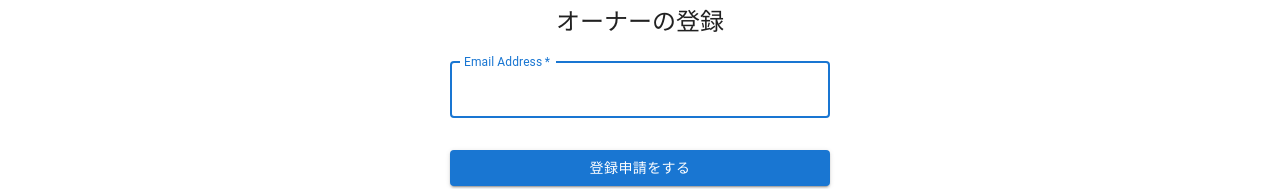
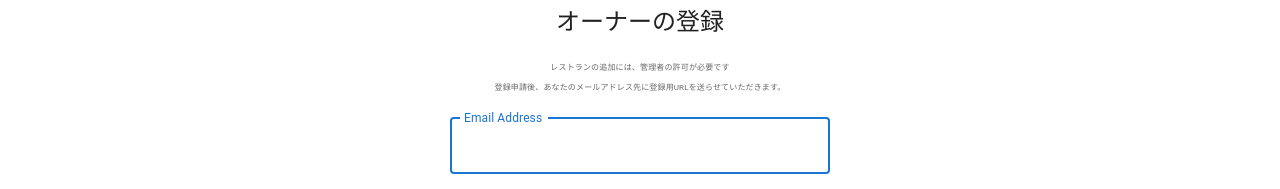
Before and after one commit to daichi1123/trovare_client, a React (Create React App) app in the folder app_client/: page /owner/registrations/request in a window 1280 px wide. Shown: the part 183-372 px from the top of the page. Built offline with nearby package versions, Linux system fonts and the light colour scheme; no server answers.

Commit message:
feat: add validation

```diff
--- a/app_client/src/tsx/views/components/block/RequestRegistrationForm.tsx
+++ b/app_client/src/tsx/views/components/block/RequestRegistrationForm.tsx
@@ -9,7 +9,8 @@ import MailOutlinedIcon from "@mui/icons-material/MailOutlined";
 import Typography from "@mui/material/Typography";
 import Container from "@mui/material/Container";
 import { createTheme, ThemeProvider } from "@mui/material/styles";
-import { Card } from "@material-ui/core";
+import { RequestContent } from "../atoms/content/RequestContent";
+import { useForm } from "react-hook-form";
 
 function Copyright(props: any) {
   return (
@@ -32,14 +33,19 @@ function Copyright(props: any) {
 const theme = createTheme();
 
 export const RequestRegistrationForm = () => {
-  const handleSubmit = (event: React.FormEvent<HTMLFormElement>) => {
-    event.preventDefault();
-    const data = new FormData(event.currentTarget);
+  const handleSub = (e: any) => {
+    e.preventDefault();
+    const data = new FormData(e.currentTarget);
     console.log({
       email: data.get("email"),
-      password: data.get("password"),
     });
   };
+
+  const {
+    register,
+    handleSubmit,
+    formState: { errors },
+  } = useForm();
 
   return (
     <>
@@ -60,15 +66,20 @@ export const RequestRegistrationForm = () => {
             <Typography component="h1" variant="h5">
               オーナーの登録
             </Typography>
+            <RequestContent />
             <Box
               component="form"
-                onSubmit={handleSubmit}
+              onSubmit={handleSubmit(handleSub)}
               noValidate
               sx={{ mt: 1 }}
             >
               <TextField
                 id="email"
-                  required
+                {...register("email", {
+                  required: true,
+                  pattern:
+                    /^[a-zA-Z0-9_.+-]+@([a-zA-Z0-9][a-zA-Z0-9-]*[a-zA-Z0-9]*\.)+[a-zA-Z]{2,}$/,
+                })}
                 fullWidth
                 label="Email Address"
                 name="email"
@@ -76,6 +87,14 @@ export const RequestRegistrationForm = () => {
                 autoFocus
                 margin="normal"
               />
+              {errors.email && errors.email.type === "required" && (
+                <span className="error-message">Emailは必須項目です。</span>
+              )}
+              {errors.email && errors.email.type === "pattern" && (
+                <span className="error-message">
+                  Emailの形式に間違いがあります。
+                </span>
+              )}
               <Button
                 type="submit"
                 fullWidth
```
Lines whose indentation alone changed are shown as unchanged.
